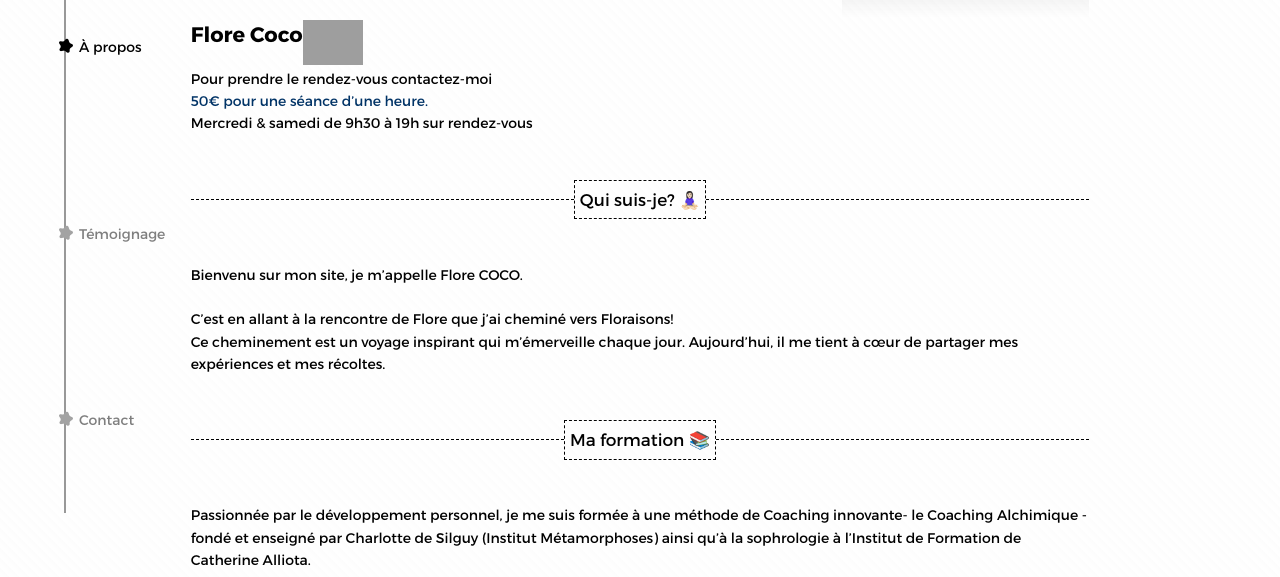
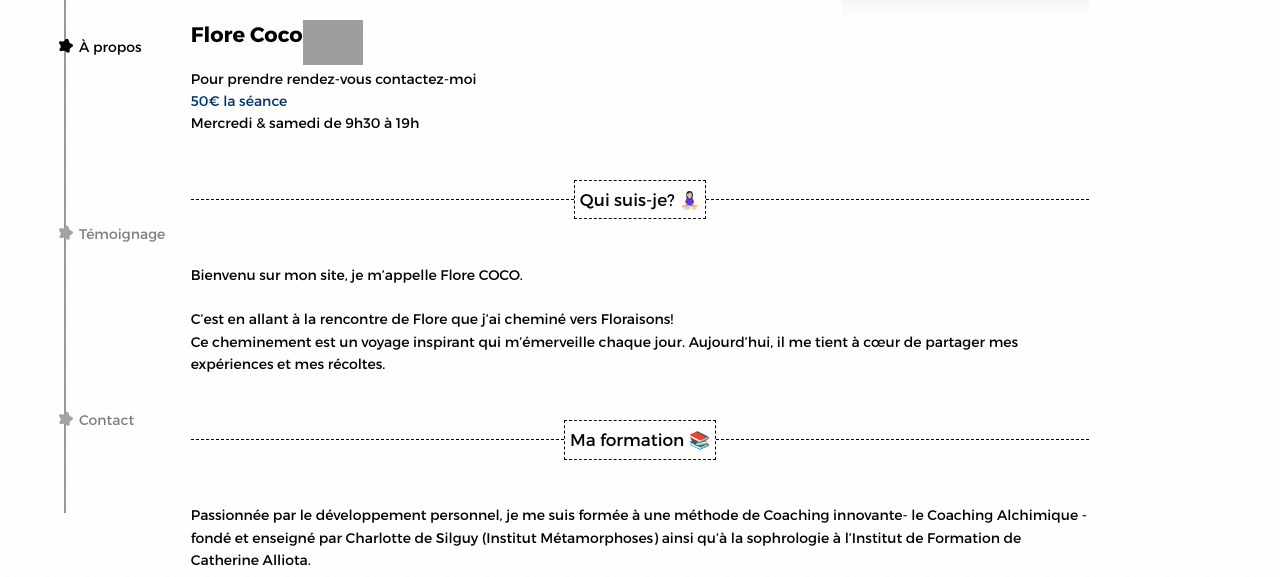
Before and after one commit to 0xA9F9/Floraisons, a plain HTML site: page index.html in a window 1280 px wide. Shown: the part 223-800 px from the top of the page. Drawn offline with nearby package versions, Linux system fonts and the light colour scheme; grey boxes are pictures that could not be loaded; files whose address does not match are found by name.

Commit message:
Update index.html

```diff
--- a/index.html
+++ b/index.html
@@ -113,7 +113,7 @@ window.addEventListener('load', function() {
 ">Flore Coco</h2><img src="https://upload.wikimedia.org/wikipedia/commons/f/fa/Metamorphosis_-_Idil_Keysan_-_Wikimedia_Giphy_stickers_2019.gif" width="60px" alt="Métamorphoses" style="
     float: right;
 "> </div> <span> <span id="typing"></span>
-<script>let text = "Pour prendre le rendez-vous contactez-moi";
+<script>let text = "Pour prendre rendez-vous contactez-moi";
 let i = 0;
 let typingDiv = document.getElementById("typing");
 
@@ -130,9 +130,9 @@ typingEffect();
 <br>
 <dd style="
     animation: var(--colorchange);
-">50€ pour une séance d’une heure.</dd>
+">50€ la séance</dd>
 <br>
-<dd>Mercredi &amp; samedi de 9h30 à 19h sur rendez-vous</dd>
+<dd>Mercredi &amp; samedi de 9h30 à 19h </dd>
 </span>
  </div>
 <div class="kol">
```
